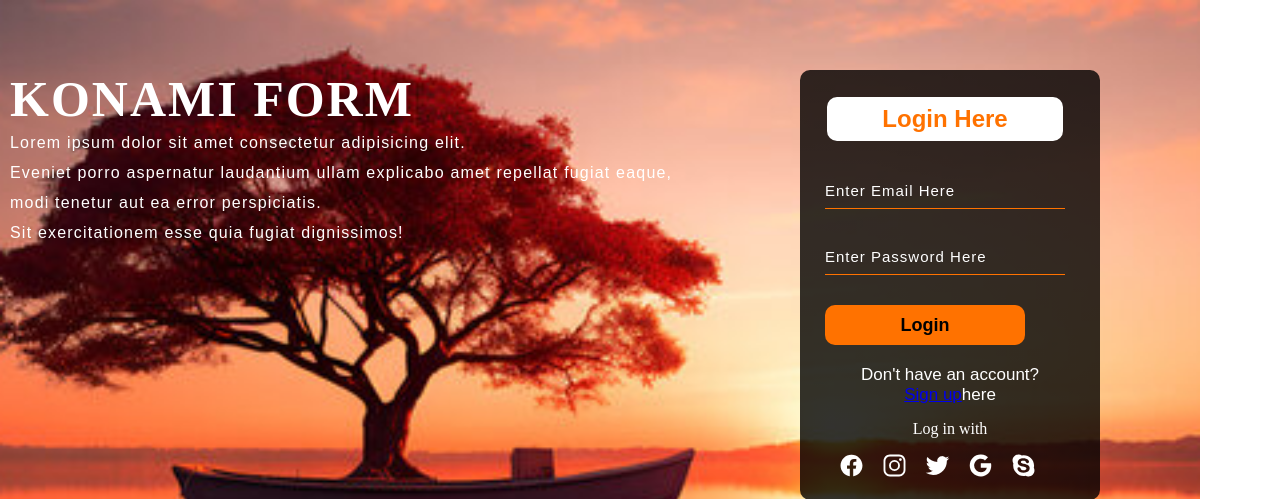
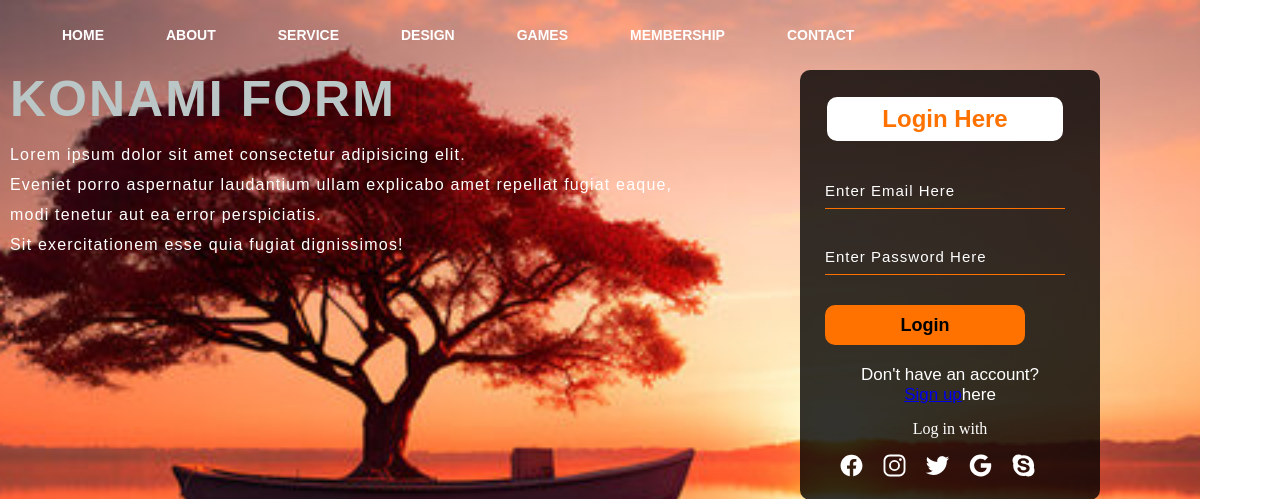
Before and after one commit to DavidUsyu/website, a PHP site: page /membership.html in a window 1280 px wide. Shown: the top 499 px of the page. Run offline with PHP 8.4, Linux system fonts and the light colour scheme; some libraries are stand-ins or nearby versions.

Commit message:
Slight changes

```diff
--- a/membership.html
+++ b/membership.html
@@ -8,6 +8,18 @@
 </head>
 <body>
     <div class="membership">
+        <div class="menu">
+            <ul>
+                <!--Creation of icons-->
+                <li><a href="index.html">HOME</a></li>
+                <li><a href="about.html">ABOUT</a></li>
+                <li><a href="service.html">SERVICE</a></li>
+                <li><a href="design.html">DESIGN</a></li>
+                <li><a href="games.html">GAMES</a></li>
+                <li><a href="membership.html">MEMBERSHIP</a></li>
+                <li><a href="contact.html">CONTACT</a></li>
+            </ul>
+        </div>
     <div class="document">
         <h1>KONAMI FORM</h1>
         <p class="paragraph">Lorem ipsum dolor sit amet consectetur adipisicing elit. <br> Eveniet porro aspernatur laudantium ullam explicabo amet repellat fugiat eaque,<br> modi tenetur aut ea error perspiciatis. <br> Sit exercitationem esse quia fugiat dignissimos!</p>
--- a/style.css
+++ b/style.css
@@ -4,7 +4,7 @@
 }
 
 .main{
-    width: 100%;
+    width: 1200px;
     background: linear-gradient(to top,rgba(0,0,0,0.5)50%,rgba(0,0,0,0.5)50%),url(messi.jpg);
     background-position: center;
     background-size: cover;
@@ -31,9 +31,9 @@
 
 }
 .menu {
-    width: 400px;
+    width: auto;
     float: left;
-    height: 70px;
+    height: 50px;
 }
 ul{
     float: left;
@@ -89,8 +89,9 @@ ul li a:hover{
   font-size: auto;
   font-family: 'Gill Sans', 'Gill Sans MT', Calibri, 'Trebuchet MS', sans-serif;
   color: wheat;
-  padding: auto;
+  padding-left: 22pc;
   border-radius: 0.1px;
+  margin-top: -5px;
 }
 .text{
     font-size: large;
@@ -123,7 +124,7 @@ ul li a:hover{
 .games h1{
     font-family: 'Times New Roman';
     font-size: 50px;
-    padding-left: 10px;
+    padding-left: 250px;
     margin-top: auto;
     letter-spacing: 2px;
     color: bisque;
@@ -165,7 +166,11 @@ header {
     background:linear-gradient(to top,rgba(0,0,0,0)50%,rgba(0,0,0,0)50%),url(desktop-wallpaper-efootball-efootball-2022.jpg);
     background-position: center;
     background-size: cover;
-    height: 310vh;
+    height: 320vh;
+}
+.design h1{
+    padding-left: 50px;
+    margin-top: 20px;
 }
 .grid-container{
     display: grid;
@@ -334,11 +339,15 @@ h5{
     font-family: Arial;
     letter-spacing: 1.2px;
     line-height: 30px;
+    position: absolute;
+    margin-top: 70px;
 }
 .document h1{
-    font-family: 'Times New Roman';
+    font-family: 'Arial';
     font-size: 50px;
     padding-left: 10px;
     margin-top: auto;
     letter-spacing: 2px;
+    position: absolute;
+    color: #bbc7c7;
 }
```
Also changed, not shown: about.html (+15 -0 lines), design.html (+15 -0 lines), games.html (+16 -1 lines).
